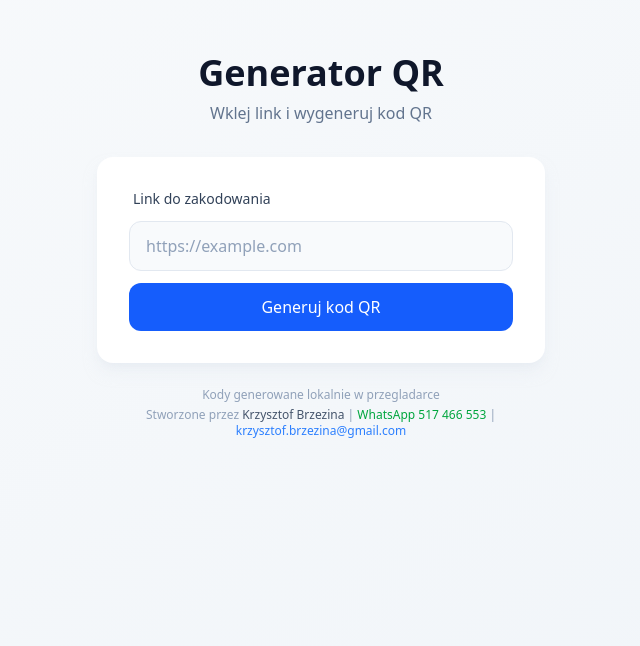
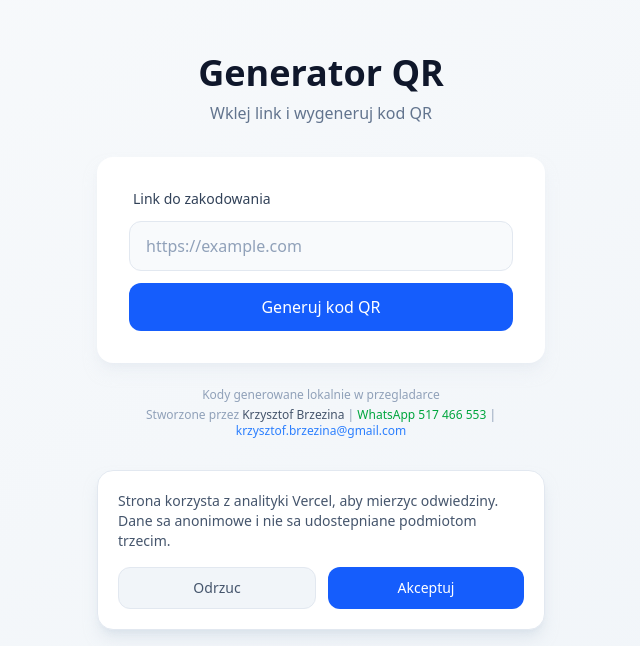
Before and after one commit to chrisbirchwood/generatorqr, a Next.js app: page / in a window 1280 px wide. Shown: the part 154-800 px from the top of the page, without its empty margins (319-959 px from the left). Built offline with nearby package versions, Linux system fonts and the light colour scheme.

Commit message:
feat: cookie banner z kontrola zgody na Vercel Analytics
Analityka ladowana dopiero po akceptacji przez uzytkownika.

Co-Authored-By: Claude Opus 4.6 <noreply@anthropic.com>

```diff
--- a/package.json
+++ b/package.json
@@ -12,6 +12,7 @@
   },
   "dependencies": {
     "@vercel/analytics": "^1.6.1",
+    "@vercel/speed-insights": "^1.3.1",
     "next": "16.1.6",
     "qrcode": "^1.5.4",
     "react": "19.2.3",
--- /dev/null
+++ b/src/app/components/AnalyticsProvider.tsx
@@ -0,0 +1,18 @@
+"use client";
+
+import { Analytics } from "@vercel/analytics/react";
+import { SpeedInsights } from "@vercel/speed-insights/react";
+import { useCookieConsent } from "./CookieBanner";
+
+export default function AnalyticsProvider() {
+  const consent = useCookieConsent();
+
+  if (consent !== "accepted") return null;
+
+  return (
+    <>
+      <Analytics />
+      <SpeedInsights />
+    </>
+  );
+}
--- /dev/null
+++ b/src/app/components/CookieBanner.tsx
@@ -0,0 +1,73 @@
+"use client";
+
+import { useEffect, useState } from "react";
+
+const CONSENT_KEY = "cookie-consent";
+
+type ConsentStatus = "accepted" | "rejected" | null;
+
+function getStoredConsent(): ConsentStatus {
+  if (typeof window === "undefined") return null;
+  const value = localStorage.getItem(CONSENT_KEY);
+  if (value === "accepted" || value === "rejected") return value;
+  return null;
+}
+
+export function useCookieConsent() {
+  const [consent, setConsent] = useState<ConsentStatus>(null);
+
+  useEffect(() => {
+    setConsent(getStoredConsent());
+  }, []);
+
+  return consent;
+}
+
+export default function CookieBanner() {
+  const [visible, setVisible] = useState(false);
+
+  useEffect(() => {
+    if (getStoredConsent() === null) {
+      setVisible(true);
+    }
+  }, []);
+
+  const handleAccept = () => {
+    localStorage.setItem(CONSENT_KEY, "accepted");
+    setVisible(false);
+    // Przeladowanie strony zeby zaladowac skrypty analityczne
+    window.location.reload();
+  };
+
+  const handleReject = () => {
+    localStorage.setItem(CONSENT_KEY, "rejected");
+    setVisible(false);
+  };
+
+  if (!visible) return null;
+
+  return (
+    <div className="fixed bottom-0 left-0 right-0 z-50 p-4">
+      <div className="mx-auto max-w-md rounded-2xl bg-white shadow-lg shadow-slate-300/50 border border-slate-200 p-4 sm:p-5">
+        <p className="text-sm text-slate-600 mb-4">
+          Strona korzysta z analityki Vercel, aby mierzyc odwiedziny. Dane sa
+          anonimowe i nie sa udostepniane podmiotom trzecim.
+        </p>
+        <div className="flex gap-3">
+          <button
+            onClick={handleReject}
+            className="flex-1 py-2.5 px-4 rounded-xl text-sm font-medium text-slate-600 bg-slate-100 hover:bg-slate-200 active:bg-slate-300 border border-slate-200 transition-colors cursor-pointer"
+          >
+            Odrzuc
+          </button>
+          <button
+            onClick={handleAccept}
+            className="flex-1 py-2.5 px-4 rounded-xl text-sm font-medium text-white bg-blue-600 hover:bg-blue-700 active:bg-blue-800 transition-colors cursor-pointer"
+          >
+            Akceptuj
+          </button>
+        </div>
+      </div>
+    </div>
+  );
+}
--- a/src/app/layout.tsx
+++ b/src/app/layout.tsx
@@ -1,7 +1,8 @@
 import type { Metadata } from "next";
 import { Inter } from "next/font/google";
-import { Analytics } from "@vercel/analytics/next";
 import { SITE_URL } from "./site";
+import AnalyticsProvider from "./components/AnalyticsProvider";
+import CookieBanner from "./components/CookieBanner";
 import "./globals.css";
 
 const inter = Inter({
@@ -72,7 +73,8 @@ export default function RootLayout({
           }}
         />
         {children}
-        <Analytics />
+        <CookieBanner />
+        <AnalyticsProvider />
       </body>
     </html>
   );
```
Also changed, not shown: 1 other file (tests, documents, lock files or other folders).
